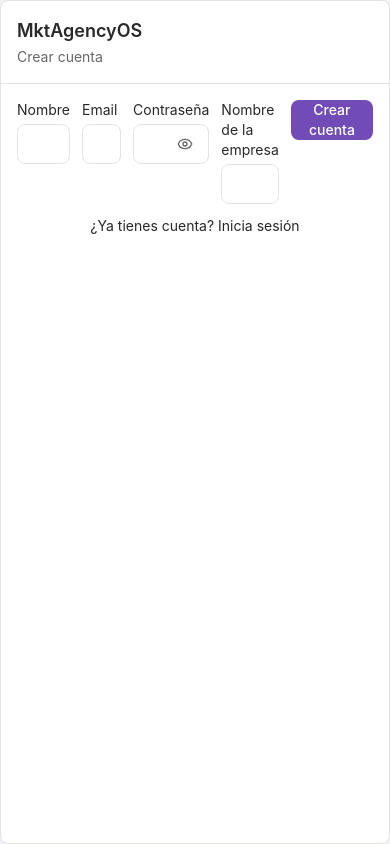
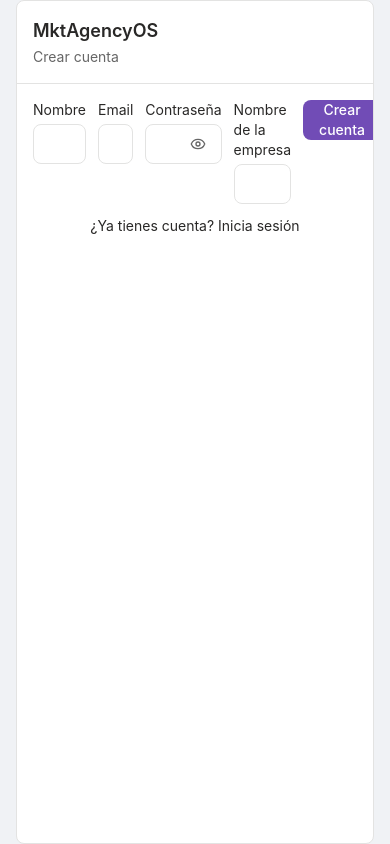
Before and after one commit to kreodevs/mkt-agency, a React (Vite) app in the folder frontend/: page /register in a window 390 px wide. Built offline with nearby package versions, Linux system fonts and the light colour scheme; no server answers.

Commit message:
fix: login y registro responsive (w-full max-w-sm en vez de w-25rem fijo)

```diff
--- a/frontend/src/pages/auth/LoginPage.tsx
+++ b/frontend/src/pages/auth/LoginPage.tsx
@@ -41,7 +41,7 @@ export default function LoginPage() {
 
   return (
     <div className="flex align-items-center justify-content-center min-h-screen" style={{ background: '#f0f2f5' }}>
-      <Card title="MktAgencyOS" subTitle="Iniciar sesión" className="w-25rem">
+      <Card title="MktAgencyOS" subTitle="Iniciar sesión" className="w-full max-w-sm mx-4">
         {error && <div className="text-sm text-[var(--destructive)] bg-red-50 border border-red-200 rounded-[var(--radius-sm)] px-3 py-2 mb-3 w-full">{error}</div>}
         <form onSubmit={handleSubmit} className="flex flex-column gap-3">
           <div>
--- a/frontend/src/pages/auth/RegisterPage.tsx
+++ b/frontend/src/pages/auth/RegisterPage.tsx
@@ -25,7 +25,7 @@ export default function RegisterPage() {
 
   return (
     <div className="flex align-items-center justify-content-center min-h-screen" style={{ background: '#f0f2f5' }}>
-      <Card title="MktAgencyOS" subTitle="Crear cuenta" className="w-25rem">
+      <Card title="MktAgencyOS" subTitle="Crear cuenta" className="w-full max-w-sm mx-4">
         {error && <div className="text-sm text-[var(--destructive)] bg-red-50 border border-red-200 rounded-[var(--radius-sm)] px-3 py-2 mb-3 w-full">{error}</div>}
         <form onSubmit={handleSubmit} className="flex flex-column gap-3">
           <div>
```
